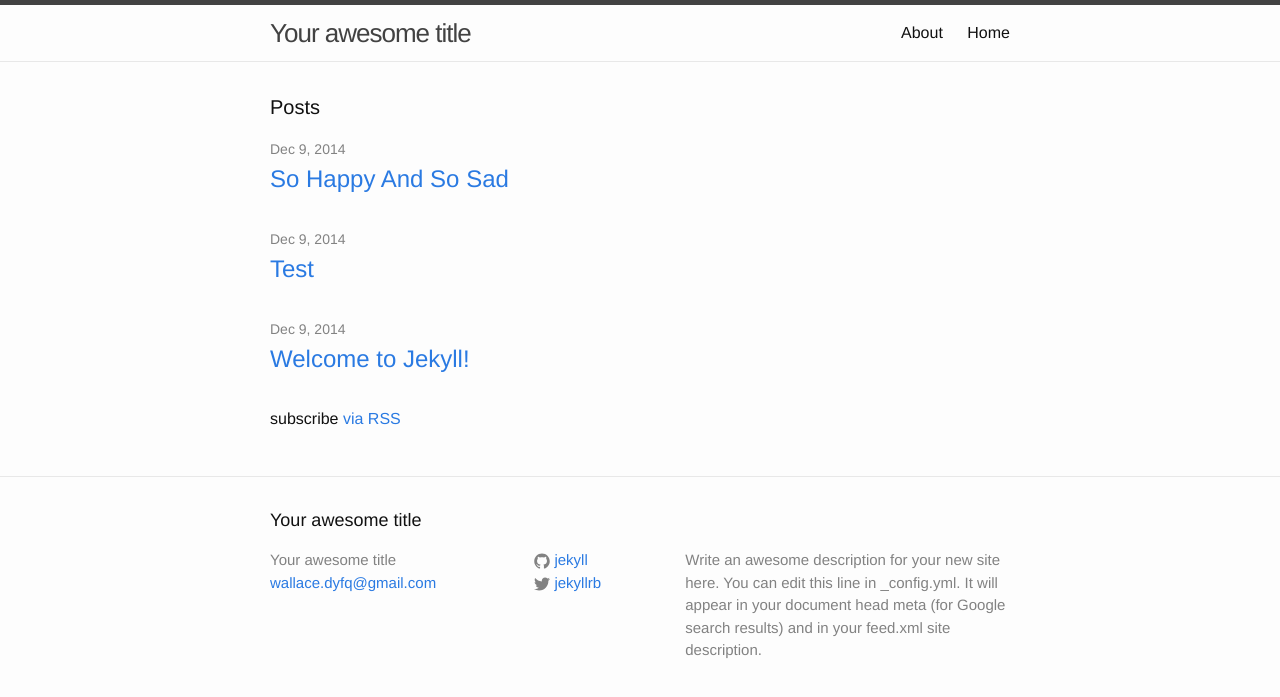
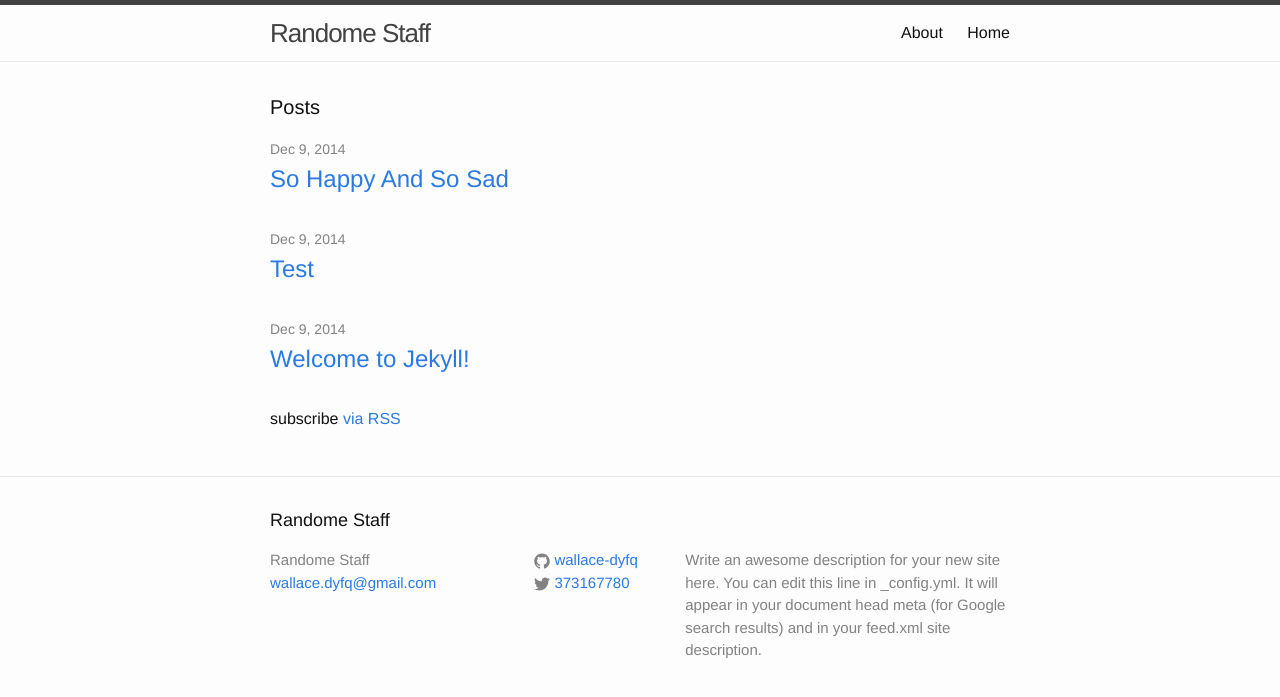
Before and after one commit to Wallace-dyfq/random, a Jekyll site: the page built from index.html, in a window 1280 px wide. Shown: the top 697 px of the page. Built offline with Jekyll 4.4.1, drawn with Linux system fonts in a browser that asks for light colours.

Commit message:
config change

```diff
--- a/_config.yml
+++ b/_config.yml
@@ -1,5 +1,5 @@
 # Site settings
-title: Your awesome title
+title: Randome Staff
 email: wallace.dyfq@gmail.com
 description: > # this means to ignore newlines until "baseurl:"
   Write an awesome description for your new site here. You can edit this
@@ -7,8 +7,8 @@ description: > # this means to ignore newlines until "baseurl:"
   Google search results) and in your feed.xml site description.
 baseurl: /random/ # the subpath of your site, e.g. /blog/
 url:  http://wallace-dyfq.github.io # the base hostname & protocol for your site
-twitter_username: jekyllrb
-github_username:  jekyll
+twitter_username: 373167780
+github_username:  wallace-dyfq
 
 # Build settings
 markdown: kramdown
```
